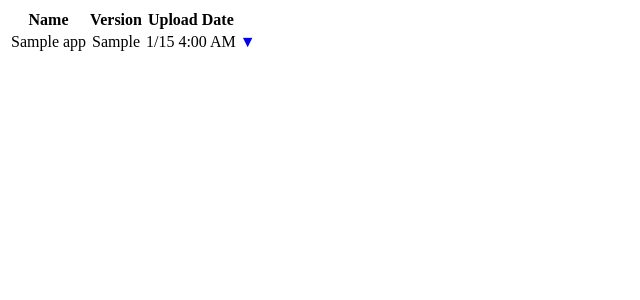
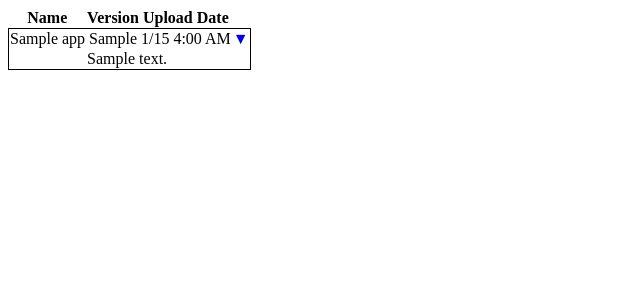
Before and after one commit to ridecharge/spout, a Django app: page /apps/list in a window 1280 px wide. Shown: the top 300 px of the page, without its empty margins (0-640 px from the left). Run offline with Django 3.2, Linux system fonts and the light colour scheme; tables that the repository leaves empty hold one stand-in row (values such as "Sample post"); parts of the project's set-up code (start-up, migrations or seed data) failed here and were passed over.

Commit message:
Prettied appstore index.

```diff
--- a/EasyEas/templates/appstore_index.html
+++ b/EasyEas/templates/appstore_index.html
@@ -8,12 +8,22 @@
             a:link, a:visited {
                 text-decoration:none;
             }
-        </style>
+            .top {
+                border-top: 1px solid;
+                border-style: 1px solid;
+                border-color: black;
+            }
+            .bottom {
+                border-bottom: 1px solid;
+                border-style: 1px solid;
+                border-color: black;
+            }
+            </style>
         <meta name="viewport" content="width=device-width, initial-scale=1.0, maximum-scale=1.0, user-scalable=0">
     </head>
 
     <body>
-        <table class="main_table">
+        <table class="main_table" style="border-collapse: collapse">
             <tr>
                 <th>Name</th>
                 <th>Version</th>
@@ -22,13 +32,17 @@
             </tr>
         {% for app in apps %}
         <tr>
-            <td>{{ app.name }}</td>
-            <td><div align="center">{{ app.version }}</div></td>
-            <td>{{ app.creation_date|date:"n/j  g:i A" }}</td>
-            <td><a href="itms-services://?action=download-manifest&url=http://{{ host }}/apps/plist/{{ app.name }}/{{ app.version }}">▼</a>
+            <td class="top" style="border-left: 1px solid black" >{{ app.name }}</td>
+            <td class="top"><div align="center">{{ app.version }}</div></td>
+            <td class="top">{{ app.creation_date|date:"n/j  g:i A" }}</td>
+            <td class="top" style="border-right: 1px solid black"><a href="itms-services://?action=download-manifest&url=http://{{ host }}/apps/plist/{{ app.name }}/{{ app.version }}">▼</a>
         </tr>
-        <tr colspan="4">
-            <td>&nbsp</td>
+        <tr>
+            <td class="bottom" style="border-left: 1px solid black">&nbsp;</td>
+            <td colspan="4" class="bottom" style="border-right: 1px solid black">{{ app.note }}</td>
+        </tr>
+        <tr>
+            <td colspan="5">&nbsp;</td>
         </tr>
         {% endfor %}
     </table>
```
